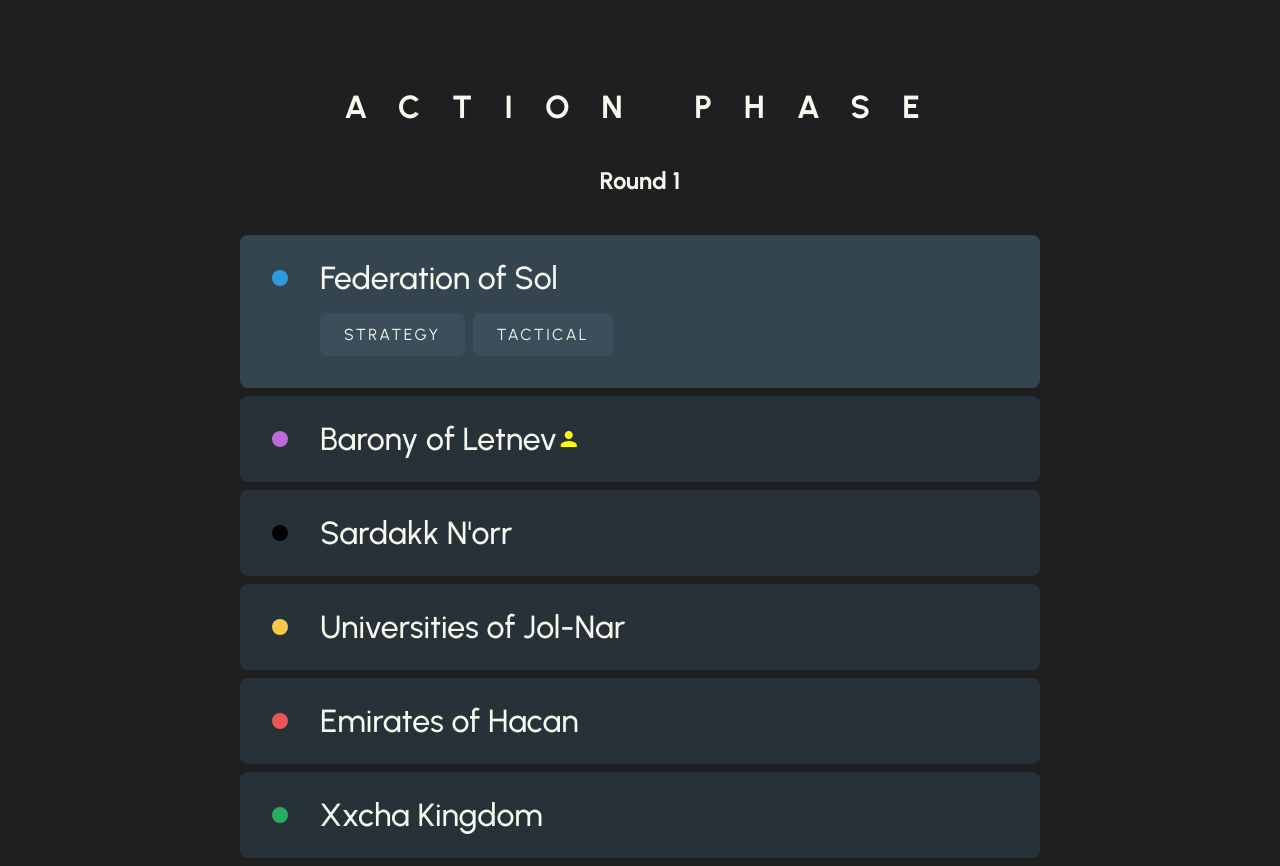
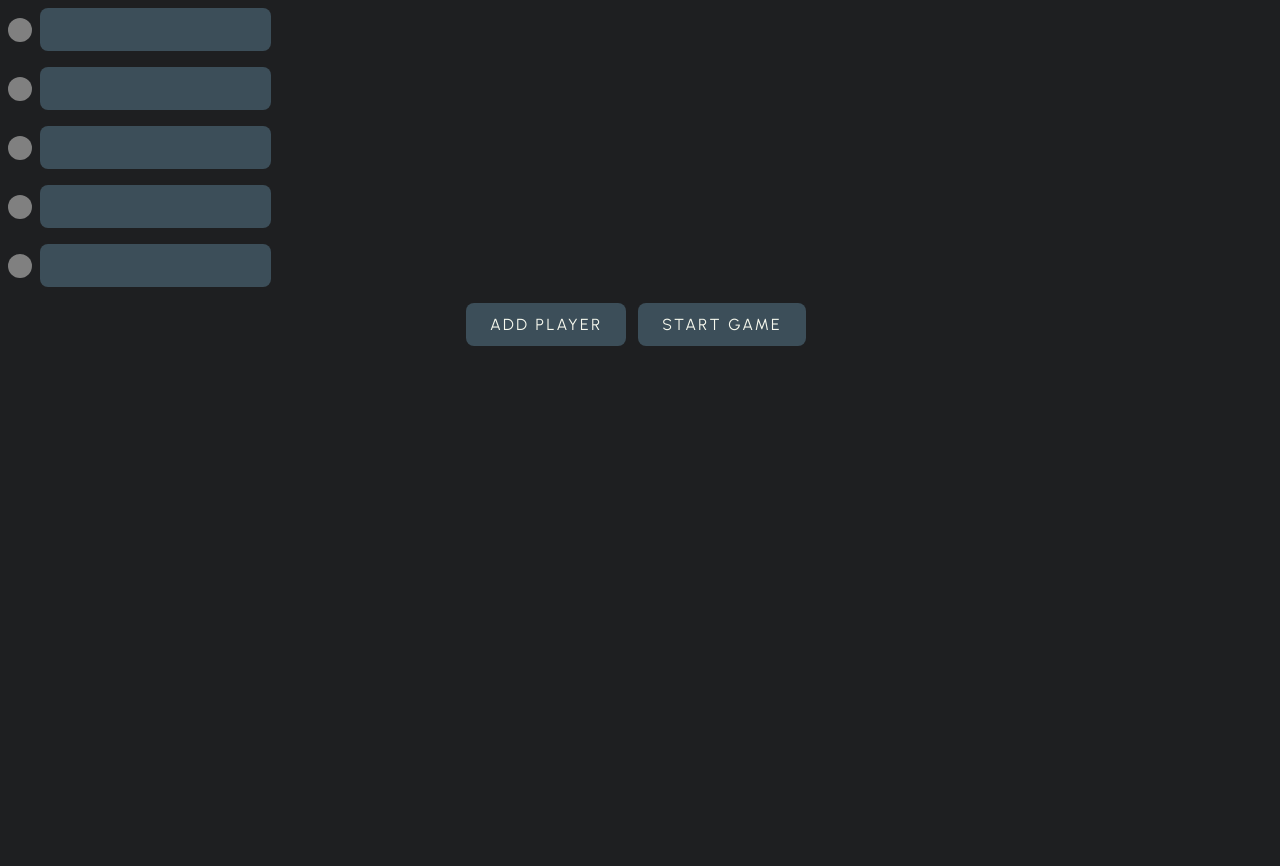
Before and after one commit to mitchdaniels/ti4-dashboard, a Svelte app: page / in a window 1280 px wide. After the commit the page ends 800 px from the top, so only its background shows below. Built offline with nearby package versions, Linux system fonts and the light colour scheme.

Commit message:
removed staging data

```diff
--- a/src/ActionPhase.svelte
+++ b/src/ActionPhase.svelte
@@ -4,8 +4,8 @@
 	import { flip } from 'svelte/animate'
 	import { quintInOut } from 'svelte/easing'
 
-	// export let players
-	import players from './data.js'
+	export let players
+	// import players from './data.js'
 
 	let round = 0
 	let activePlayer
--- a/src/App.svelte
+++ b/src/App.svelte
@@ -27,9 +27,7 @@
 		}
 	]
 
-	$: console.log(players)
-
-	export let phase = "Action"
+	export let phase = "Setup"
 
 </script>
 
```
